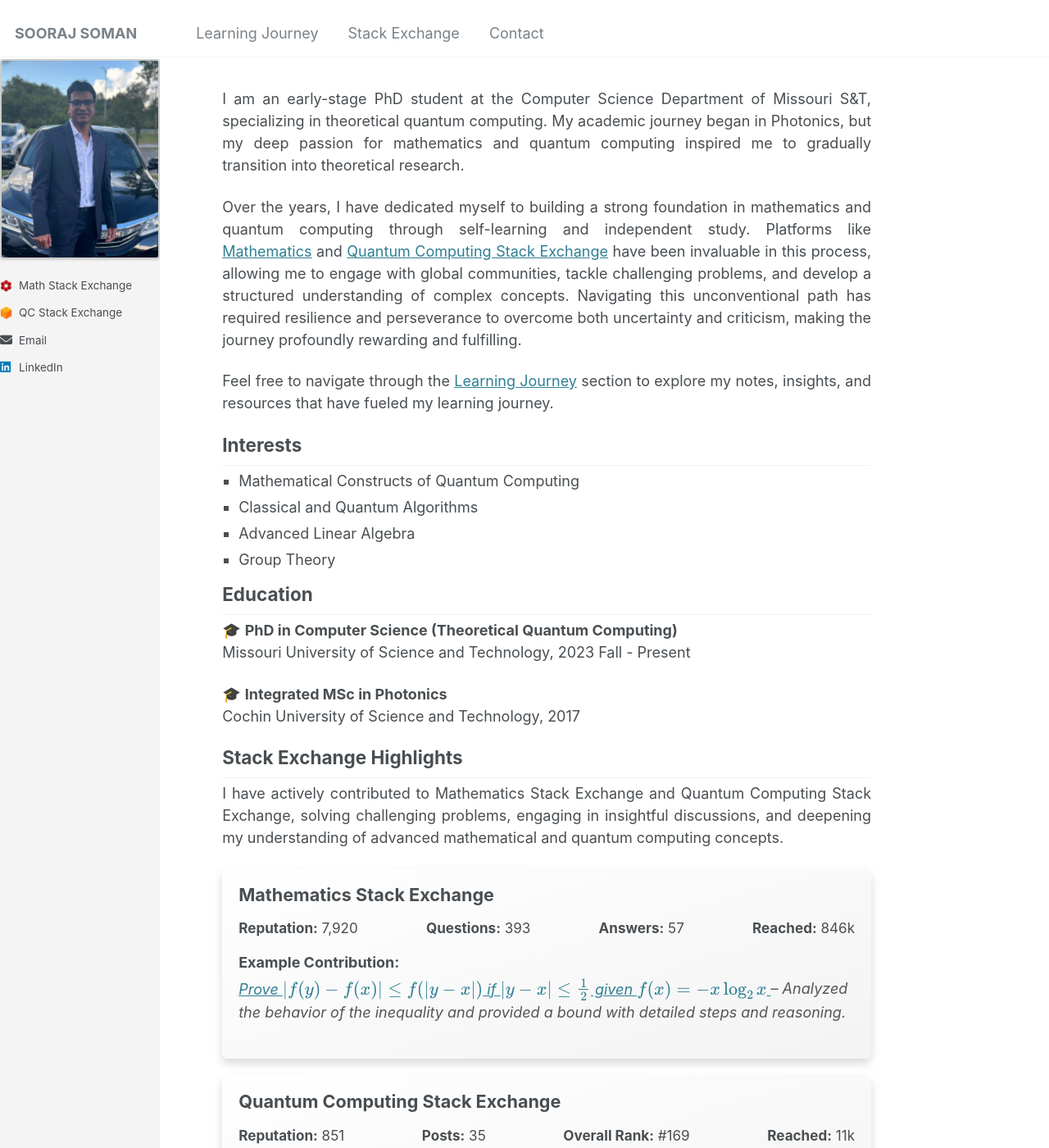
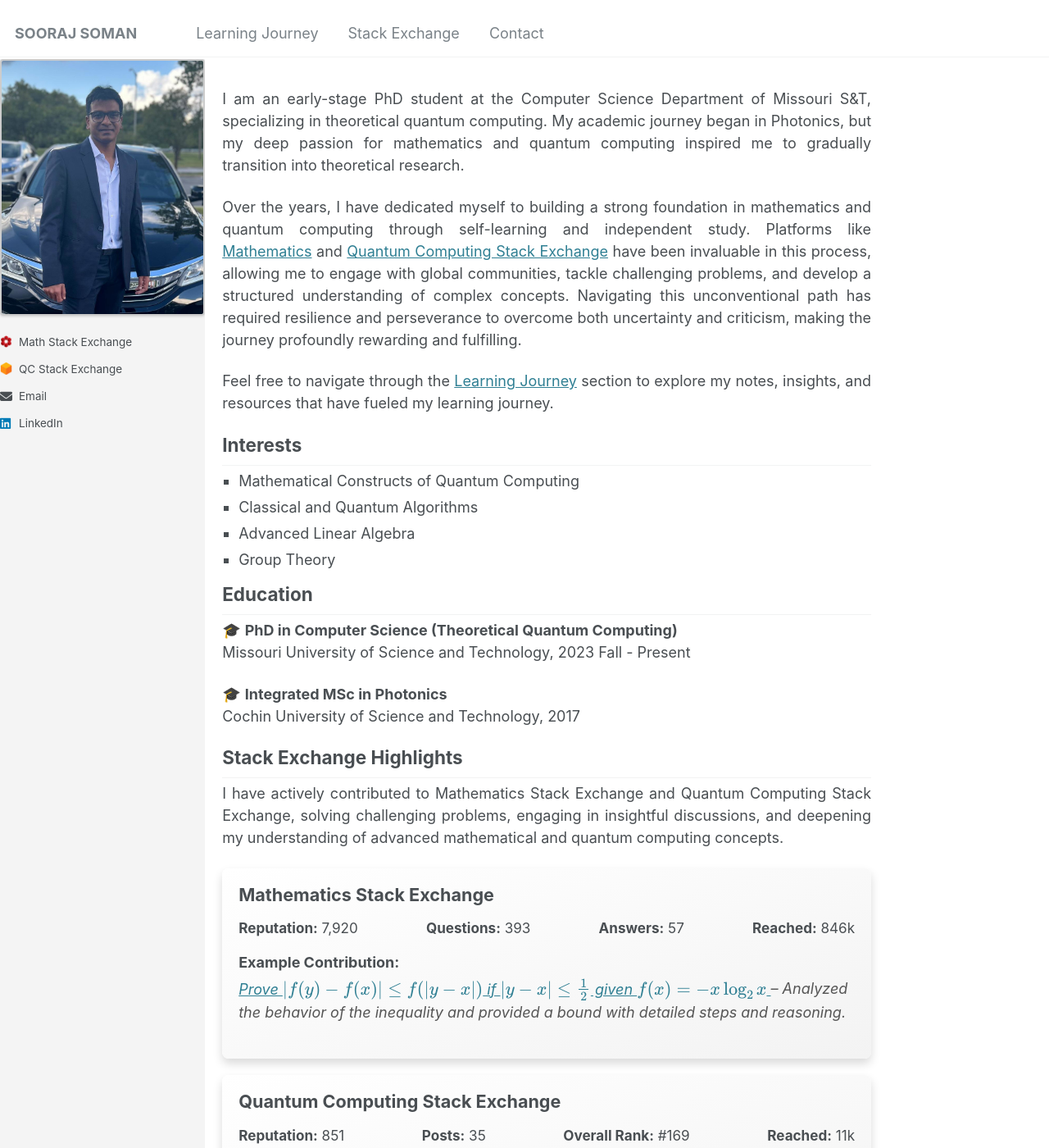
Before and after one commit to soorajss1729/soorajss1729.github.io, a Jekyll site: the page built from _pages/about.md, in a window 1280 px wide and 1400 px high. Shown: the whole window at 82% size. Built offline with Jekyll 4.4.1, drawn with Linux system fonts in a browser that asks for light colours.

Commit message:
Update _sidebar.scss

```diff
--- a/_sass/_sidebar.scss
+++ b/_sass/_sidebar.scss
@@ -76,6 +76,7 @@
    Author profile and links
    ========================================================================== */
 .sidebar {
+  width: $right-sidebar-width;
   background-color: #f4f4f4; /* Light background for the sidebar */
   padding-top: 0em; /*2.3em;*/
   margin-top:2em;
```
